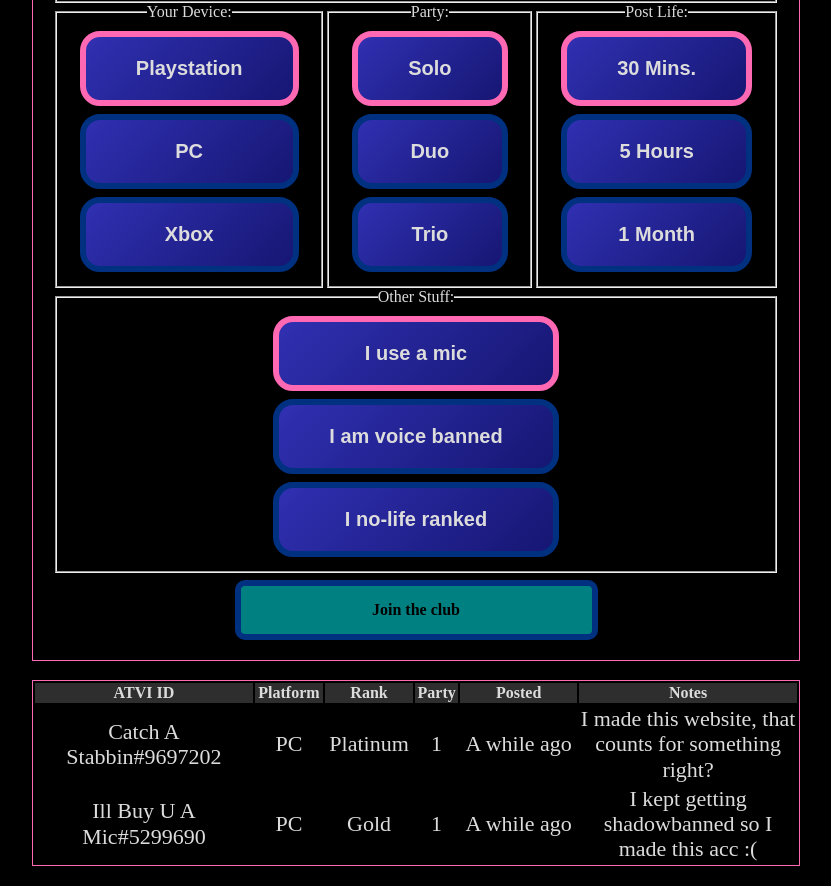
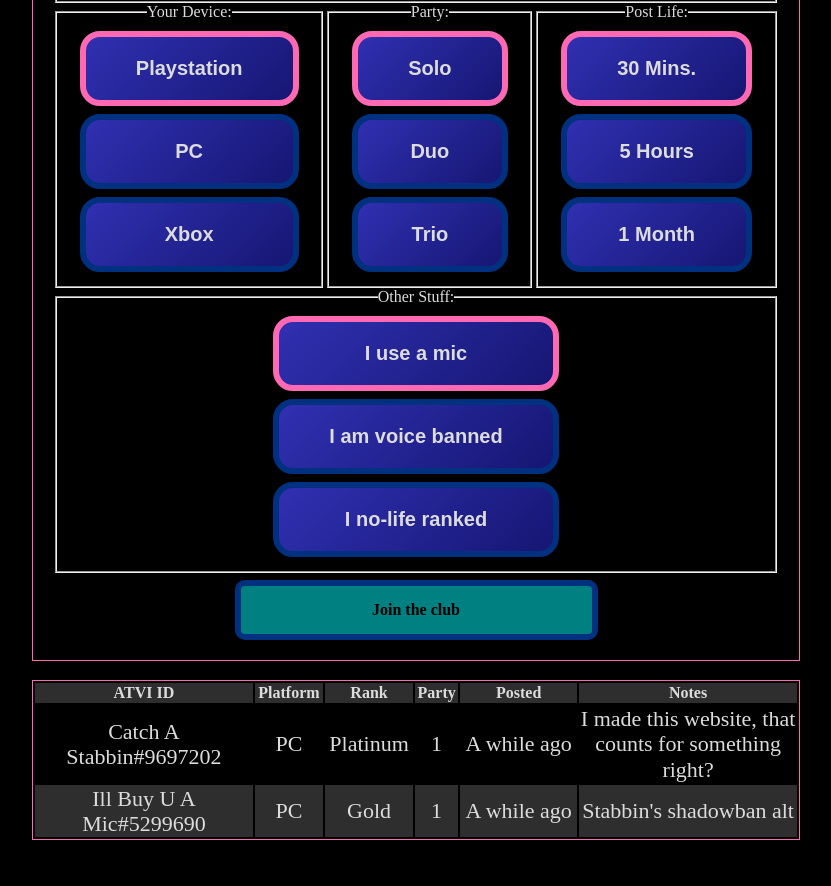
Before and after one commit to rpgwaiter/cod-lfg, a website: page public/index.html in a window 1280 px wide. Shown: the part 613-1499 px from the top of the page, without its empty margins (244-1075 px from the left). After the commit the page ends 1473 px from the top, so only its background shows below. Drawn offline with nearby package versions, Linux system fonts and the light colour scheme; no server answers.

Commit message:
alternate table colors

```diff
--- a/public/index.html
+++ b/public/index.html
@@ -120,7 +120,7 @@
         <td class="post-element">Gold</td>
         <td class="post-element">1</td>
         <td class="post-element">A while ago</td>
-        <td class="post-element">I kept getting shadowbanned so I made this acc :(</td>
+        <td class="post-element">Stabbin's shadowban alt</td>
       </tr>
 
     </table>
--- a/public/style.css
+++ b/public/style.css
@@ -103,6 +103,10 @@ body {
   width: calc(100%);
 }
 
+tr:nth-child(odd) {
+  background-color: var(--post-table-head) /*Light gray for odd rows */
+}
+
 .post-element {
   margin: 5px;
   overflow-wrap: break-word;
```
